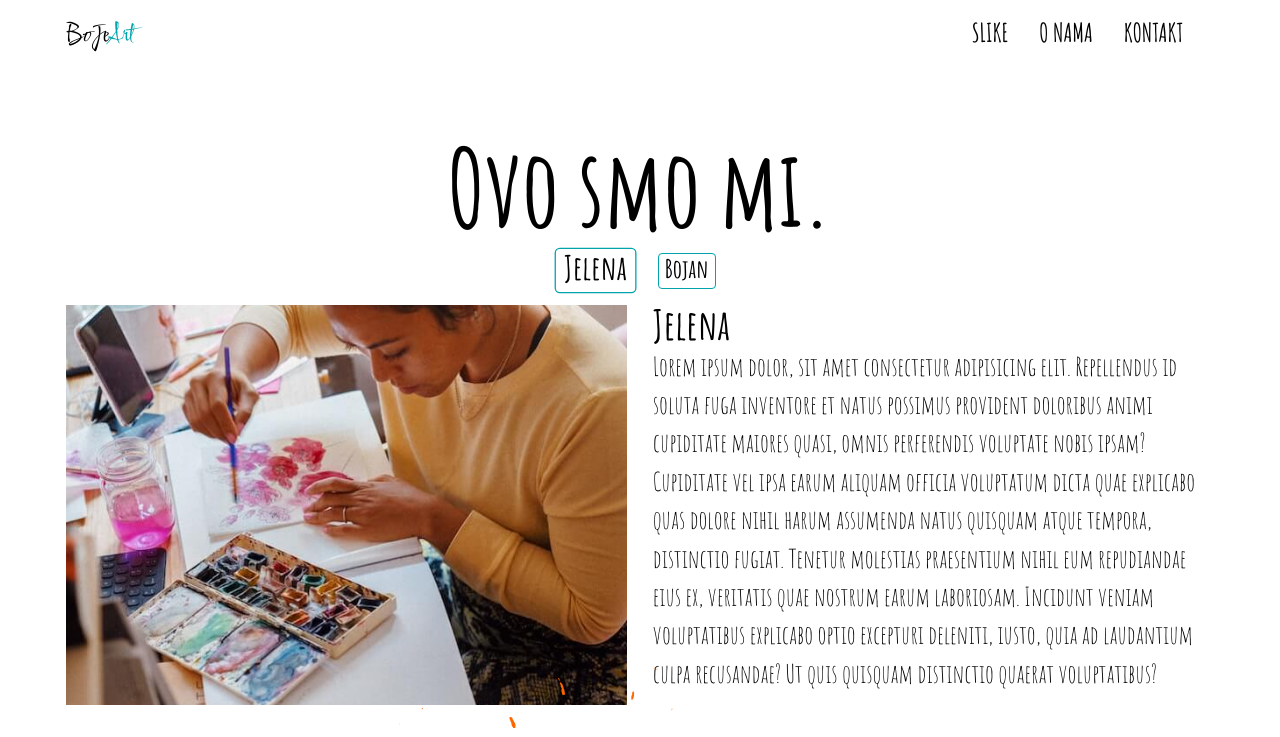
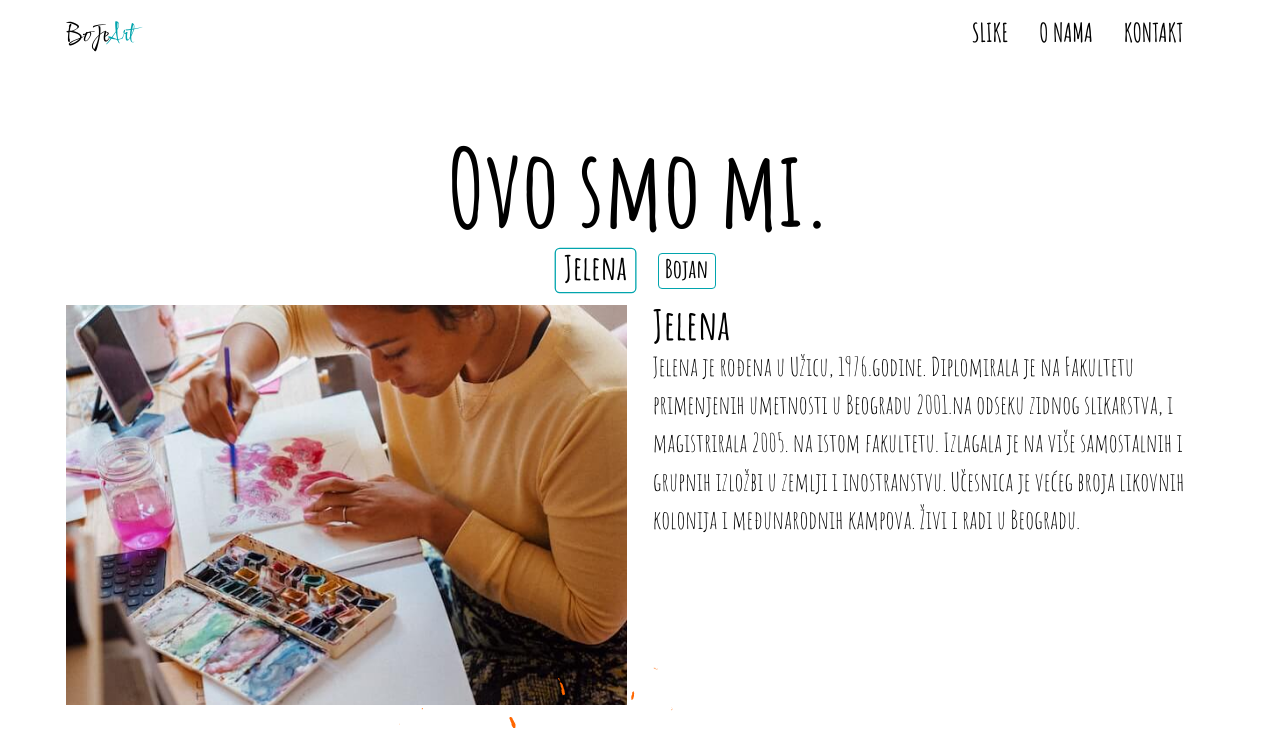
Before and after one commit to vukovicdusan/bojeart, a Next.js app: page /about in a window 1280 px wide. Shown: the top 737 px of the page. Built offline with nearby package versions, Linux system fonts and the light colour scheme; no server answers.

Commit message:
About us content added

```diff
--- a/pages/about.jsx
+++ b/pages/about.jsx
@@ -21,10 +21,10 @@ const about = () => {
 		}
 	}
 	const bojanAbout =
-		"Lorem ipsum dolor sit amet consectetur adipisicing elit. Pariatur tempora tenetur velit illo voluptatem expedit anatus numquam veritatis porro ipsam delectusnecessitatibus rerum, eligendi aperiam. Officia facilisanimi atque aperiam. Lorem ipsum dolor sit amet consectetur adipisicing elit. Placeat modi excepturi consequatur consequuntur cupiditate itaque odit, ullamdolor aut. Digniss imos aperiam, quaerat ducimus,voluptate consequ untur ipsa odio sapiente veritatisnihil laudantium voluptatibus harum vero quis autem cum! Nam, expedita in."
+		"Bojan je rođen 1975. godine u Beogradu. Diplomirao je na Fakultetu primenjenih umetnosti 2001. na odseku za slikarstvo. Od 2018. godine radi kao stamostalni umetnik. Ostvario je više od 25 samostalnih i oko 100 grupnih izložbi. Njegove slike iz raznih opusa se nalaze u mnogim zemljama Evrope i sveta. Osim slikanja, bavi se i pedagoškim radom. Trenutno je posvećen art terapiji i radu sa ljudima obolelim od cerebralne paralize. Bojan živi i radi u Beogradu."
 
 	const jelenaAbout =
-		"Lorem ipsum dolor, sit amet consectetur adipisicing elit. Repellendus id soluta fuga inventore et natus possimus provident doloribus animi cupiditate maiores quasi, omnis perferendis voluptate nobis ipsam? Cupiditate vel ipsa earum aliquam officia voluptatum dicta quae explicabo quas dolore nihil harum assumenda natus quisquam atque tempora, distinctio fugiat. Tenetur molestias praesentium nihil eum repudiandae eius ex, veritatis quae nostrum earum laboriosam. Incidunt veniam voluptatibus explicabo optio excepturi deleniti, iusto, quia ad laudantium culpa recusandae? Ut quis quisquam distinctio quaerat voluptatibus?"
+		"Jelena je rođena u Užicu, 1976.godine. Diplomirala je na Fakultetu primenjenih umetnosti u Beogradu 2001.na odseku zidnog slikarstva, i magistrirala 2005. na istom fakultetu. Izlagala je na više samostalnih i grupnih izložbi u zemlji i inostranstvu. Učesnica je većeg broja likovnih kolonija i međunarodnih kampova. Živi i radi u Beogradu."
 
 	return (
 		<Region>
```
